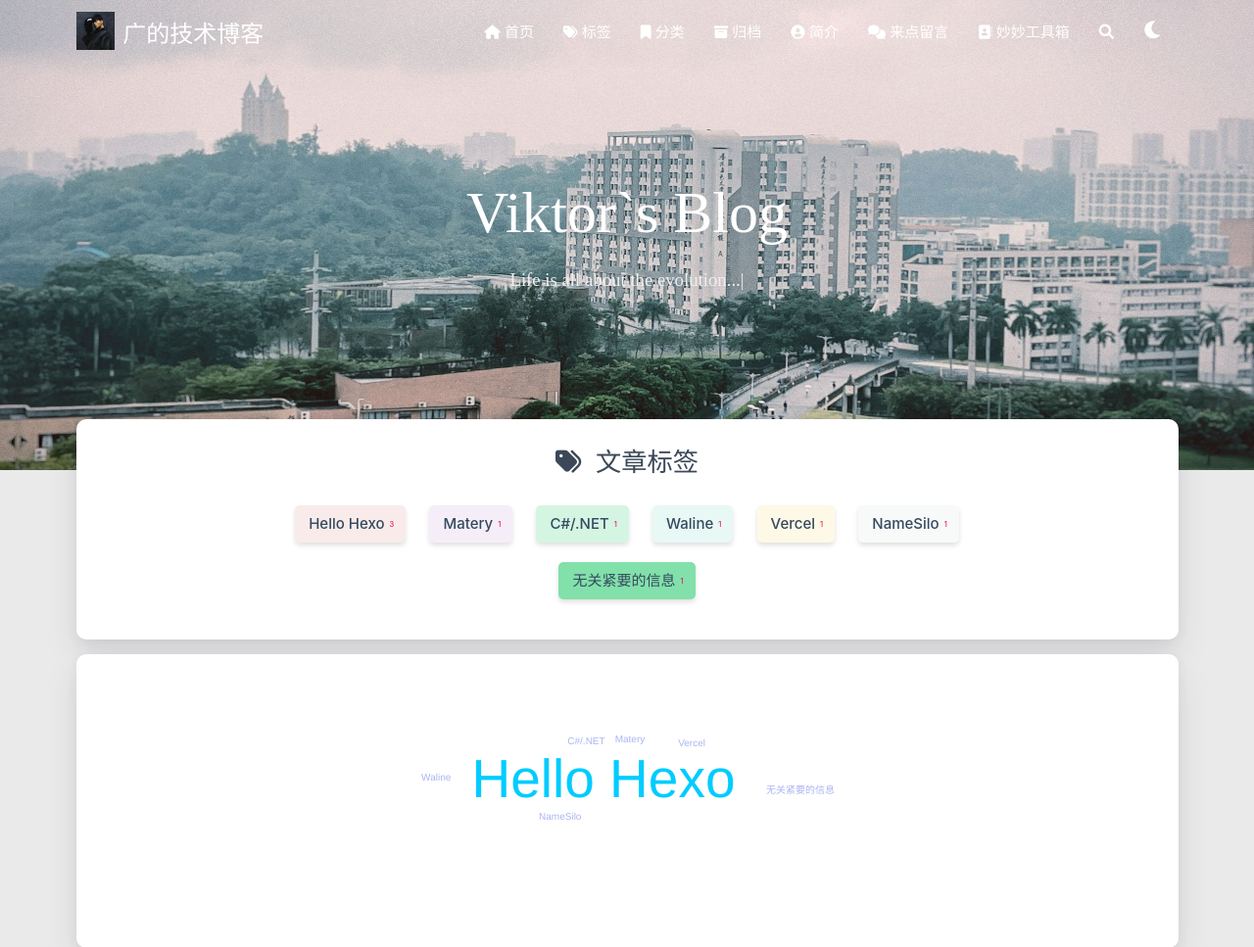
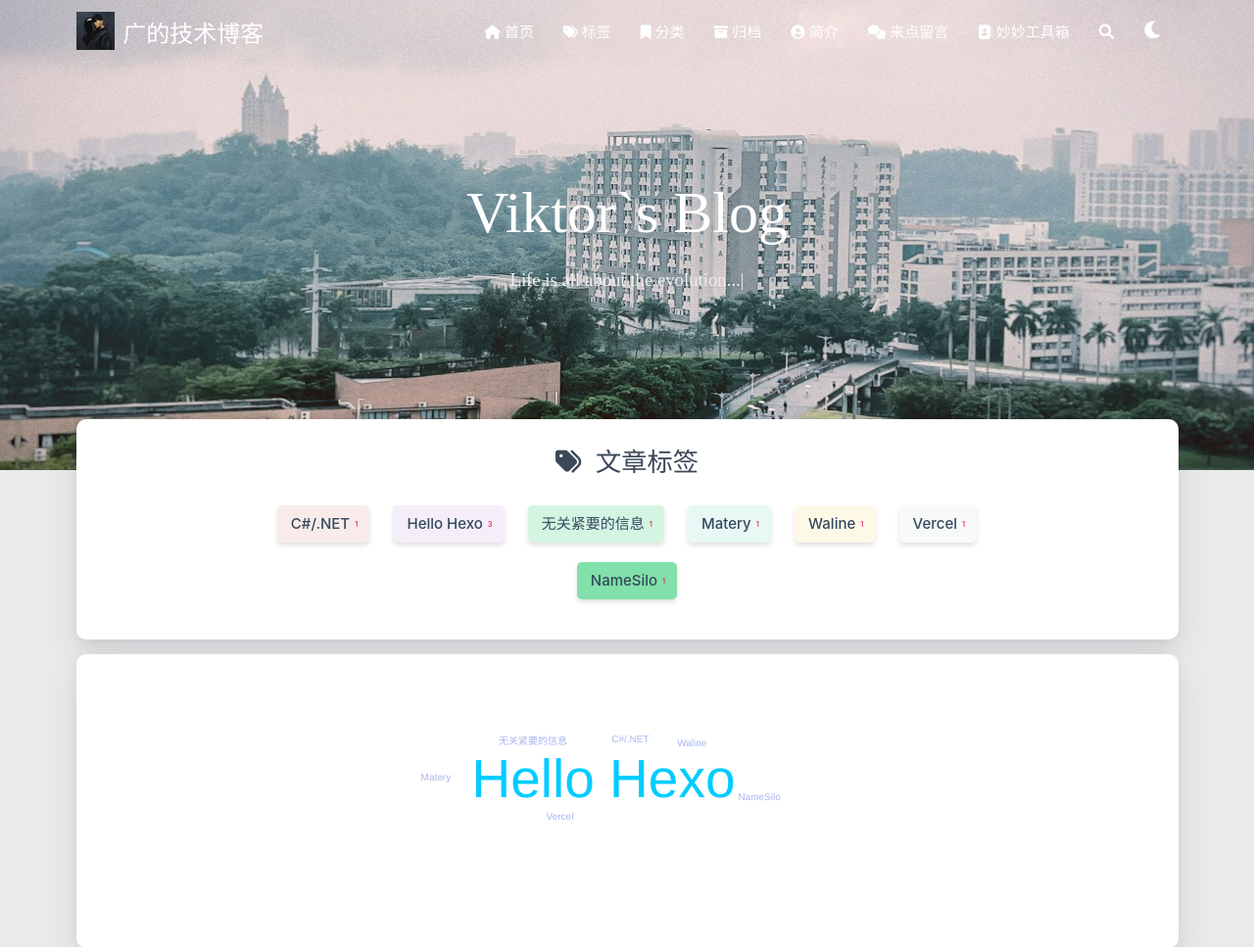
Before and after one commit to ViktorChen06/ViktorChen06.github.io, a plain HTML site: page tags/index.html in a window 1280 px wide. Shown: the top 967 px of the page at 98% size. Drawn offline with Linux system fonts and the light colour scheme; some packages are replaced by stand-ins of ours; a script that the page names is missing; a web font is replaced by a local one.

Commit message:
Site updated: 2023-08-12 21:56:30

```diff
--- a/css/my.css
+++ b/css/my.css
@@ -7,3 +7,9 @@
 .dingFont{
     font-family: 'DingTalk JinBuTi';
 }
+
+/* @media (max-width: 768px) {
+    body {
+      font-family: 'DingTalk JinBuTi';
+    }
+  } */
--- a/tags/index.html
+++ b/tags/index.html
@@ -327,11 +327,29 @@
             <div class="tag-chips">
 
 
+                <a href="/tags/C-NET/" title="C#/.NET: 1">
+                    <span class="chip center-align waves-effect waves-light
+                             chip-default "
+                            data-tagname="C#/.NET" style="background-color: #F9EBEA;">C#/.NET
+                        <span class="tag-length">1</span>
+                    </span>
+                </a>
+
+
                 <a href="/tags/Hello-Hexo/" title="Hello Hexo: 3">
                     <span class="chip center-align waves-effect waves-light
                              chip-default "
-                            data-tagname="Hello Hexo" style="background-color: #F9EBEA;">Hello Hexo
+                            data-tagname="Hello Hexo" style="background-color: #F5EEF8;">Hello Hexo
                         <span class="tag-length">3</span>
+                    </span>
+                </a>
+
+
+                <a href="/tags/%E6%97%A0%E5%85%B3%E7%B4%A7%E8%A6%81%E7%9A%84%E4%BF%A1%E6%81%AF/" title="无关紧要的信息: 1">
+                    <span class="chip center-align waves-effect waves-light
+                             chip-default "
+                            data-tagname="无关紧要的信息" style="background-color: #D5F5E3;">无关紧要的信息
+                        <span class="tag-length">1</span>
                     </span>
                 </a>
 
@@ -339,16 +357,7 @@
                 <a href="/tags/Matery/" title="Matery: 1">
                     <span class="chip center-align waves-effect waves-light
                              chip-default "
-                            data-tagname="Matery" style="background-color: #F5EEF8;">Matery
-                        <span class="tag-length">1</span>
-                    </span>
-                </a>
-
-
-                <a href="/tags/C-NET/" title="C#/.NET: 1">
-                    <span class="chip center-align waves-effect waves-light
-                             chip-default "
-                            data-tagname="C#/.NET" style="background-color: #D5F5E3;">C#/.NET
+                            data-tagname="Matery" style="background-color: #E8F8F5;">Matery
                         <span class="tag-length">1</span>
                     </span>
                 </a>
@@ -357,7 +366,7 @@
                 <a href="/tags/Waline/" title="Waline: 1">
                     <span class="chip center-align waves-effect waves-light
                              chip-default "
-                            data-tagname="Waline" style="background-color: #E8F8F5;">Waline
+                            data-tagname="Waline" style="background-color: #FEF9E7;">Waline
                         <span class="tag-length">1</span>
                     </span>
                 </a>
@@ -366,7 +375,7 @@
                 <a href="/tags/Vercel/" title="Vercel: 1">
                     <span class="chip center-align waves-effect waves-light
                              chip-default "
-                            data-tagname="Vercel" style="background-color: #FEF9E7;">Vercel
+                            data-tagname="Vercel" style="background-color: #F8F9F9;">Vercel
                         <span class="tag-length">1</span>
                     </span>
                 </a>
@@ -375,16 +384,7 @@
                 <a href="/tags/NameSilo/" title="NameSilo: 1">
                     <span class="chip center-align waves-effect waves-light
                              chip-default "
-                            data-tagname="NameSilo" style="background-color: #F8F9F9;">NameSilo
-                        <span class="tag-length">1</span>
-                    </span>
-                </a>
-
-
-                <a href="/tags/%E6%97%A0%E5%85%B3%E7%B4%A7%E8%A6%81%E7%9A%84%E4%BF%A1%E6%81%AF/" title="无关紧要的信息: 1">
-                    <span class="chip center-align waves-effect waves-light
-                             chip-default "
-                            data-tagname="无关紧要的信息" style="background-color: #82E0AA;">无关紧要的信息
+                            data-tagname="NameSilo" style="background-color: #82E0AA;">NameSilo
                         <span class="tag-length">1</span>
                     </span>
                 </a>
@@ -413,7 +413,7 @@
 <script type="text/javascript">
 
 
-    $('#tag-wordcloud').jQCloud([{"text":"Hello Hexo","weight":3,"link":"/tags/Hello-Hexo/"},{"text":"Matery","weight":1,"link":"/tags/Matery/"},{"text":"C#/.NET","weight":1,"link":"/tags/C-NET/"},{"text":"Waline","weight":1,"link":"/tags/Waline/"},{"text":"Vercel","weight":1,"link":"/tags/Vercel/"},{"text":"NameSilo","weight":1,"link":"/tags/NameSilo/"},{"text":"无关紧要的信息","weight":1,"link":"/tags/无关紧要的信息/"}], {
+    $('#tag-wordcloud').jQCloud([{"text":"C#/.NET","weight":1,"link":"/tags/C-NET/"},{"text":"Hello Hexo","weight":3,"link":"/tags/Hello-Hexo/"},{"text":"无关紧要的信息","weight":1,"link":"/tags/无关紧要的信息/"},{"text":"Matery","weight":1,"link":"/tags/Matery/"},{"text":"Waline","weight":1,"link":"/tags/Waline/"},{"text":"Vercel","weight":1,"link":"/tags/Vercel/"},{"text":"NameSilo","weight":1,"link":"/tags/NameSilo/"}], {
         autoResize: true
     });
 </script>
```
Also changed, not shown: 2023/04/27/Hexo搭建/index.html (+1 -1 lines), 2023/04/27/学校简介/index.html (+1 -1 lines), 2023/04/28/C-NET-泛型/index.html (+1 -1 lines), 2023/04/30/Matery主题配置/index.html (+1 -1 lines), 2023/04/30/用Waline-Vercel搭建评论功能/index.html (+1 -1 lines), about/index.html (+13 -13 lines), archives/2023/04/index.html (+2 -2 lines), archives/2023/index.html (+2 -2 lines), archives/index.html (+2 -2 lines), tags/C-NET/index.html (+23 -23 lines), tags/Hello-Hexo/index.html (+23 -23 lines), tags/Matery/index.html (+23 -23 lines), tags/NameSilo/index.html (+23 -23 lines), tags/Vercel/index.html (+23 -23 lines), 2 more files.
